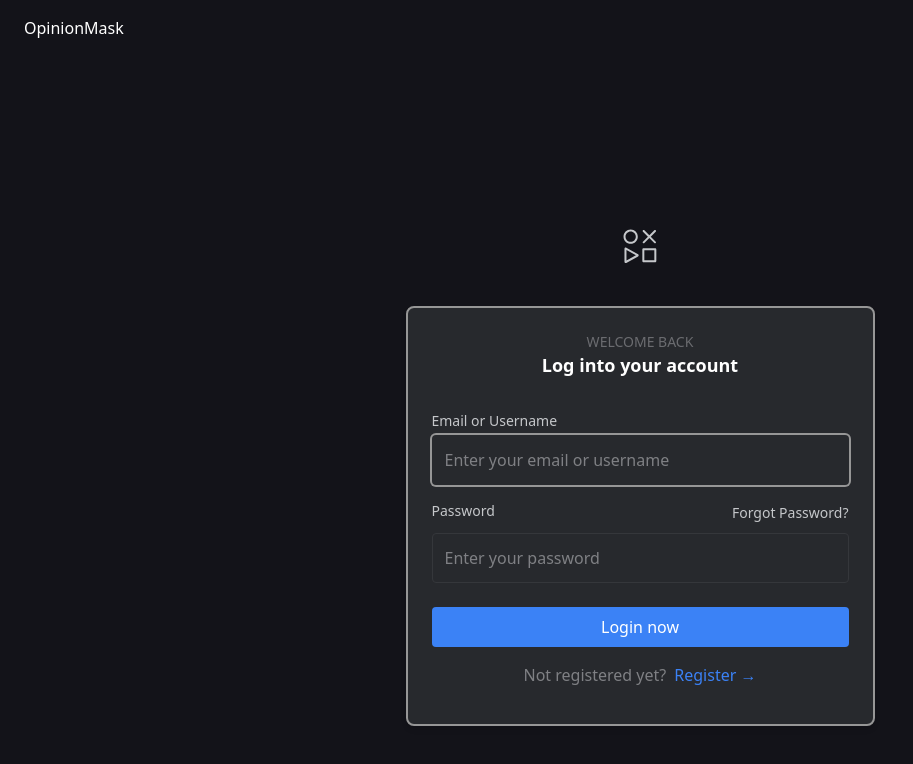
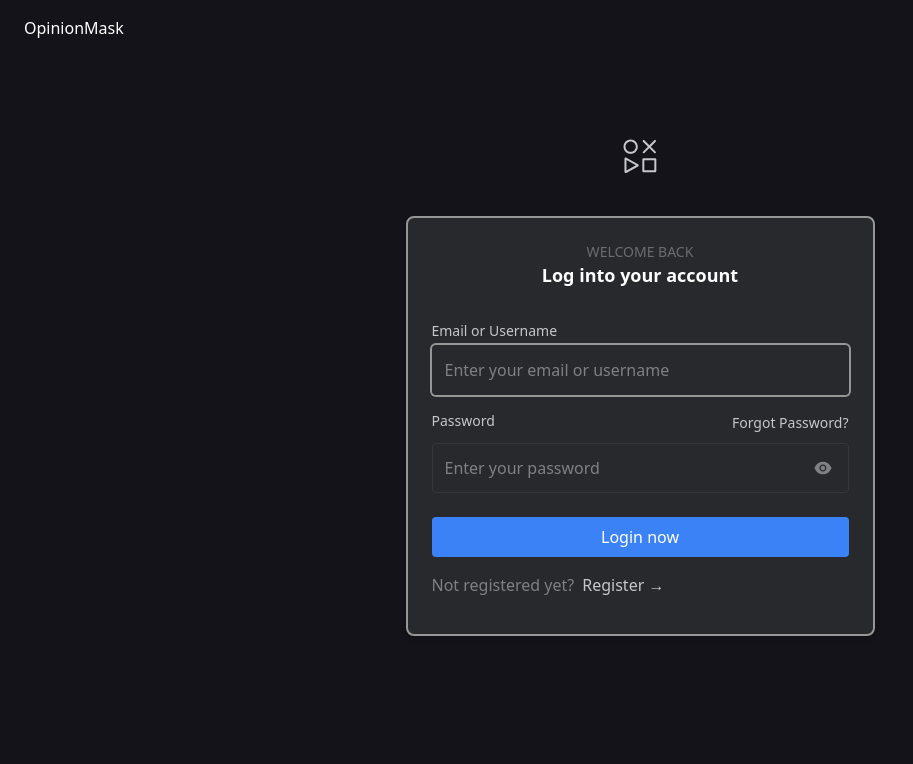
Before and after one commit to 96mohitm/OpinionMask, a React (Create React App) app in the folder frontend/: page /login in a window 1280 px wide. Shown: the top 764 px of the page, without its empty margins (0-913 px from the left). Built offline with nearby package versions, Linux system fonts and the light colour scheme; no server answers.

Commit message:
Fixed all the design of Login page.

```diff
--- a/frontend/package.json
+++ b/frontend/package.json
@@ -14,7 +14,7 @@
     "date-fns": "^2.30.0",
     "react": "^18.2.0",
     "react-dom": "^18.2.0",
-    "react-icons": "^4.11.0",
+    "react-icons": "^4.12.0",
     "react-router-dom": "^6.18.0",
     "react-scripts": "5.0.1",
     "typescript": "^4.9.5",
--- a/frontend/src/components/auth/Login.tsx
+++ b/frontend/src/components/auth/Login.tsx
@@ -2,12 +2,14 @@ import React, { useEffect, useState } from 'react';
 import { loginUser } from '../../api/auth';
 import { Link, useNavigate } from 'react-router-dom';
 import { useAuth } from '../../Auth';
+import { AiFillEye, AiFillEyeInvisible } from 'react-icons/ai'
 
 const Login: React.FC = () => {
   const [username, setUsername] = useState('');
   const [password, setPassword] = useState('');
   const navigate = useNavigate();
   const { isAuthenticated } = useAuth();
+  const [showPassword, setShowPassword] = useState(false);
 
   useEffect(() => {
     // if already logged in then redirect to candidates page.
@@ -26,9 +28,9 @@ const Login: React.FC = () => {
   };
 
   return (
-    <div className="flex flex-col items-center justify-center h-screen bg-primary relative">
+    <div className="flex flex-col items-center pt-20 h-screen bg-primary relative">
       <div className="flex flex-col items-center justify-center gap-12">
-        <img src='icons/Logo.svg' alt="logo" className="" />
+        <img src='icons/Logo.svg' alt="logo" />
       </div>
       <div className="bg-[#27292D] w-[469px] h-[420px] relative p-6 shadow-md border-[#969696] border-[2px] rounded-[8px] top-10">
         <div className="mb-4">
@@ -50,7 +52,6 @@ const Login: React.FC = () => {
               className="p-2 bg-[#27292D] rounded-[4px] border-[1.5px] border-solid border-[#35373B] px-3 py-3 text-[#7F8084] text-base font-normal font-sans placeholder:text-[#7F8084] focus:outline-none focus:ring-2 focus:ring-[#969696] focus:border-transparent"
             />
           </div>
-
           <div className="flex flex-col">
             <div className="flex justify-between items-center mb-2">
               <label htmlFor="password" className="mb-1 text-sm font-medium text-[#c5c7ca]">
@@ -60,15 +61,25 @@ const Login: React.FC = () => {
                 Forgot Password?
               </Link>
             </div>
-            <div className="flex justify-between items-center mb-2">
+            <div className="flex justify-between items-center mb-2 relative">
               <input
                 id="password"
-                type="password"
+                type={showPassword ? 'text' : 'password'}
                 placeholder="Enter your password"
                 value={password}
                 onChange={(e) => setPassword(e.target.value)}
                 className="p-2 w-full bg-[#27292D] rounded-[4px] border-[1.5px] border-solid border-[#35373B] px-3 py-3 text-[#7F8084] text-base font-normal font-sans placeholder:text-[#7F8084] focus:outline-none focus:ring-2 focus:ring-[#969696] focus:border-transparent"
               />
+              <div
+                className="absolute top-1/2 transform -translate-y-1/2 right-4 cursor-pointer"
+                onClick={() => setShowPassword(!showPassword)}
+              >
+                {showPassword ? (
+                  <AiFillEyeInvisible color="#7F8084" size={20} />
+                ) : (
+                  <AiFillEye color="#7F8084" size={20} />
+                )}
+              </div>
             </div>
           </div>
           <div>
@@ -81,17 +92,15 @@ const Login: React.FC = () => {
           </div>
         </form>
 
-        <div className="mt-4 text-center text-[#7f8084]">
+        <div className="mt-4 text-[#7f8084]">
           <span>Not registered yet?</span>
-          <Link to="/register" className="ml-2 text-blue-500 hover:text-blue-600">
+          <Link to="/register" className="ml-2 text-[#C5C7CA] hover:text-blue-600">
             Register →
           </Link>
         </div>
       </div>
     </div>
   );
-
-
 };
 
 export default Login;
```
